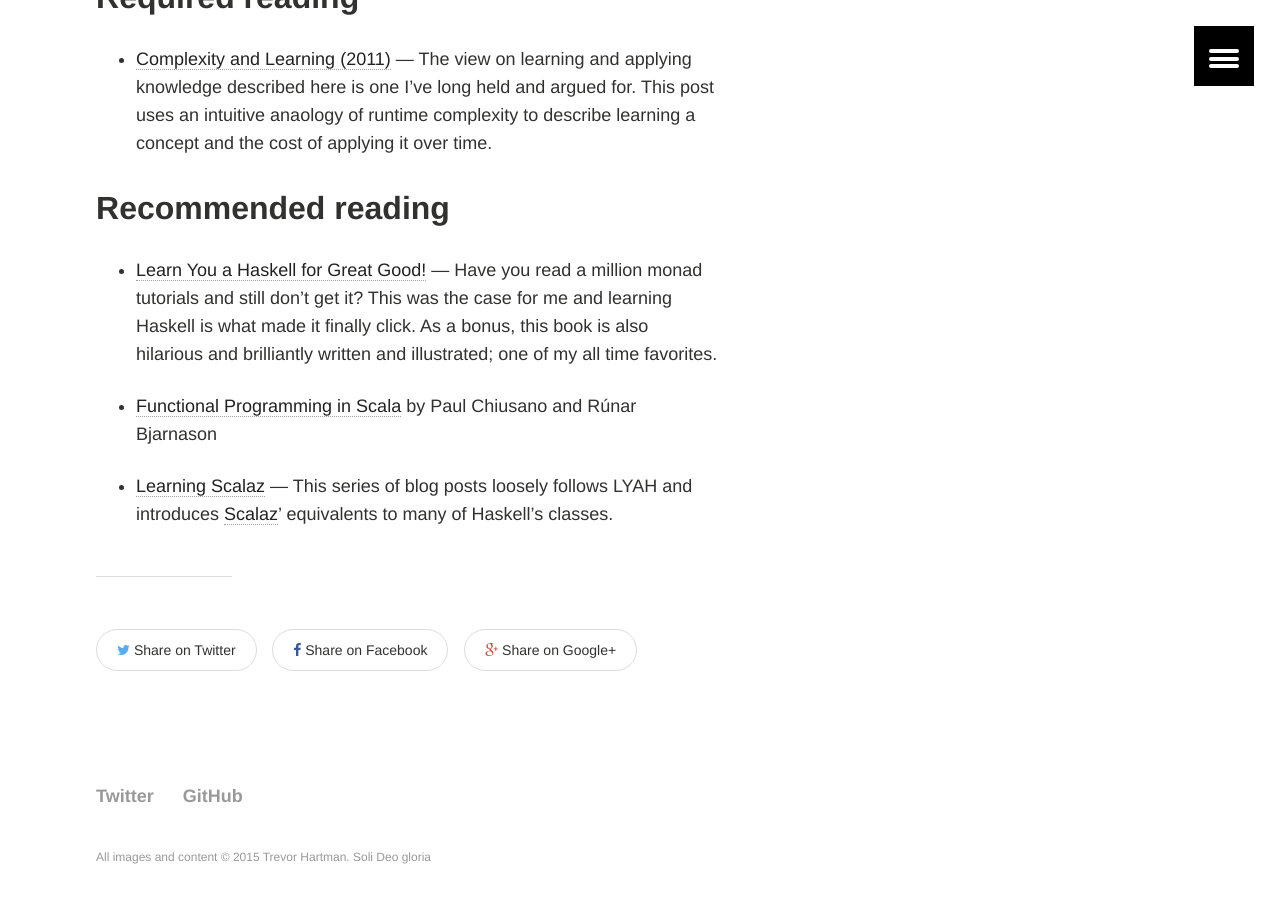
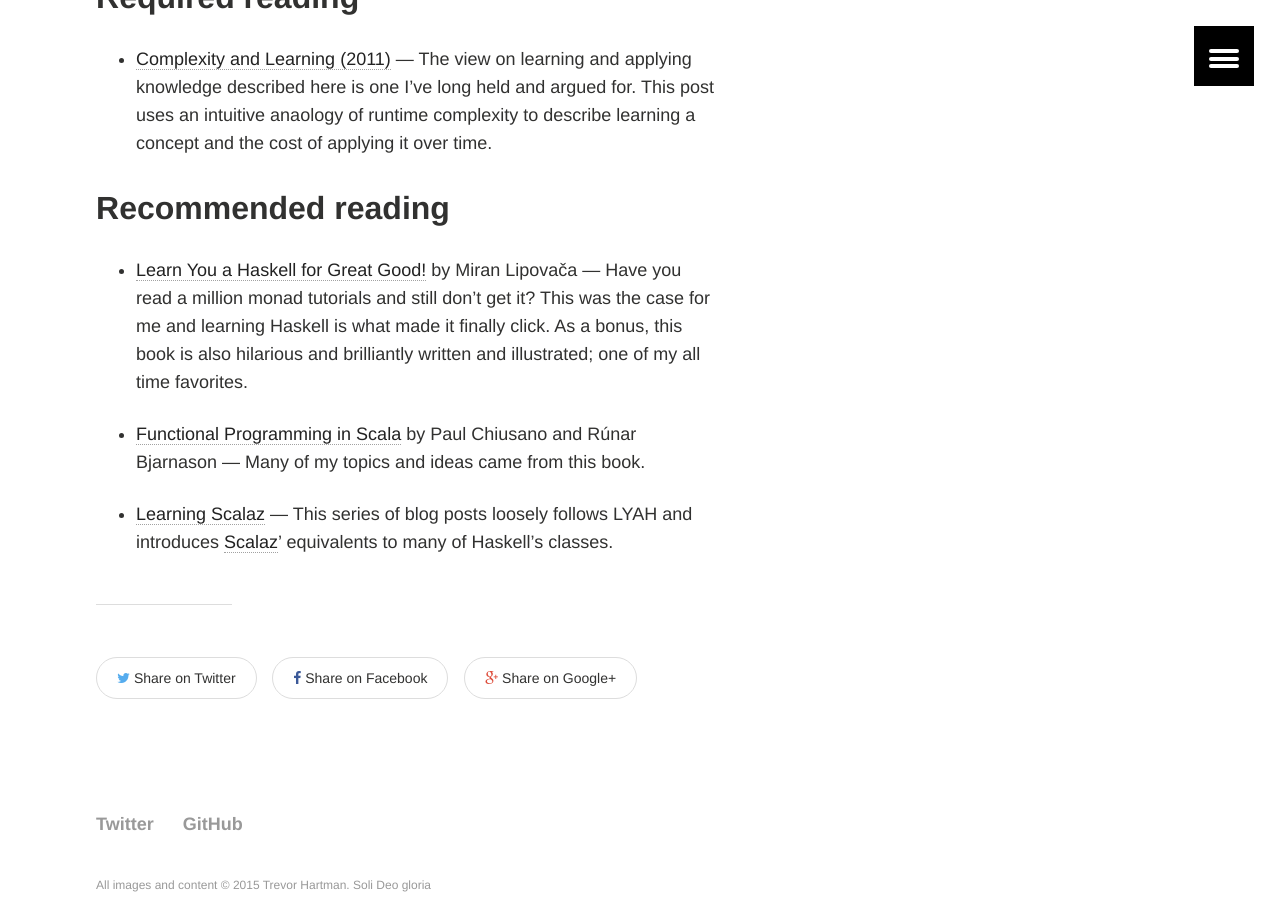
Before and after one commit to devth/devth.github.com, a Jekyll site: the page built from overture.md, in a window 1280 px wide and 900 px high, scrolled down 678 px. Built offline with Jekyll 4.4.1, drawn with Linux system fonts in a browser that asks for light colours; Markdown is read by kramdown in place of the engine named in the settings.

Commit message:
Add attribution in reading resources

```diff
--- a/overture.md
+++ b/overture.md
@@ -22,14 +22,15 @@
 
 ## Recommended reading
 
-- [Learn You a Haskell for Great Good!](http://learnyouahaskell.com/chapters)
-  — Have you read a million monad tutorials and still don't get it? This was the
-  case for me and learning Haskell is what made it finally click. As a bonus,
-  this book is also hilarious and brilliantly written and illustrated; one of my
-  all time favorites.
+- [Learn You a Haskell for Great Good!](http://learnyouahaskell.com/chapters) by
+  Miran Lipovača — Have you read a million monad tutorials and still don't get
+  it? This was the case for me and learning Haskell is what made it finally
+  click. As a bonus, this book is also hilarious and brilliantly written and
+  illustrated; one of my all time favorites.
 
 - [Functional Programming in Scala](http://www.manning.com/bjarnason/) by Paul
-  Chiusano and Rúnar Bjarnason
+  Chiusano and Rúnar Bjarnason — Many of my topics and ideas came from this
+  book.
 
 - [Learning Scalaz](http://eed3si9n.com/learning-scalaz/)
   — This series of blog posts loosely follows LYAH and introduces
```
